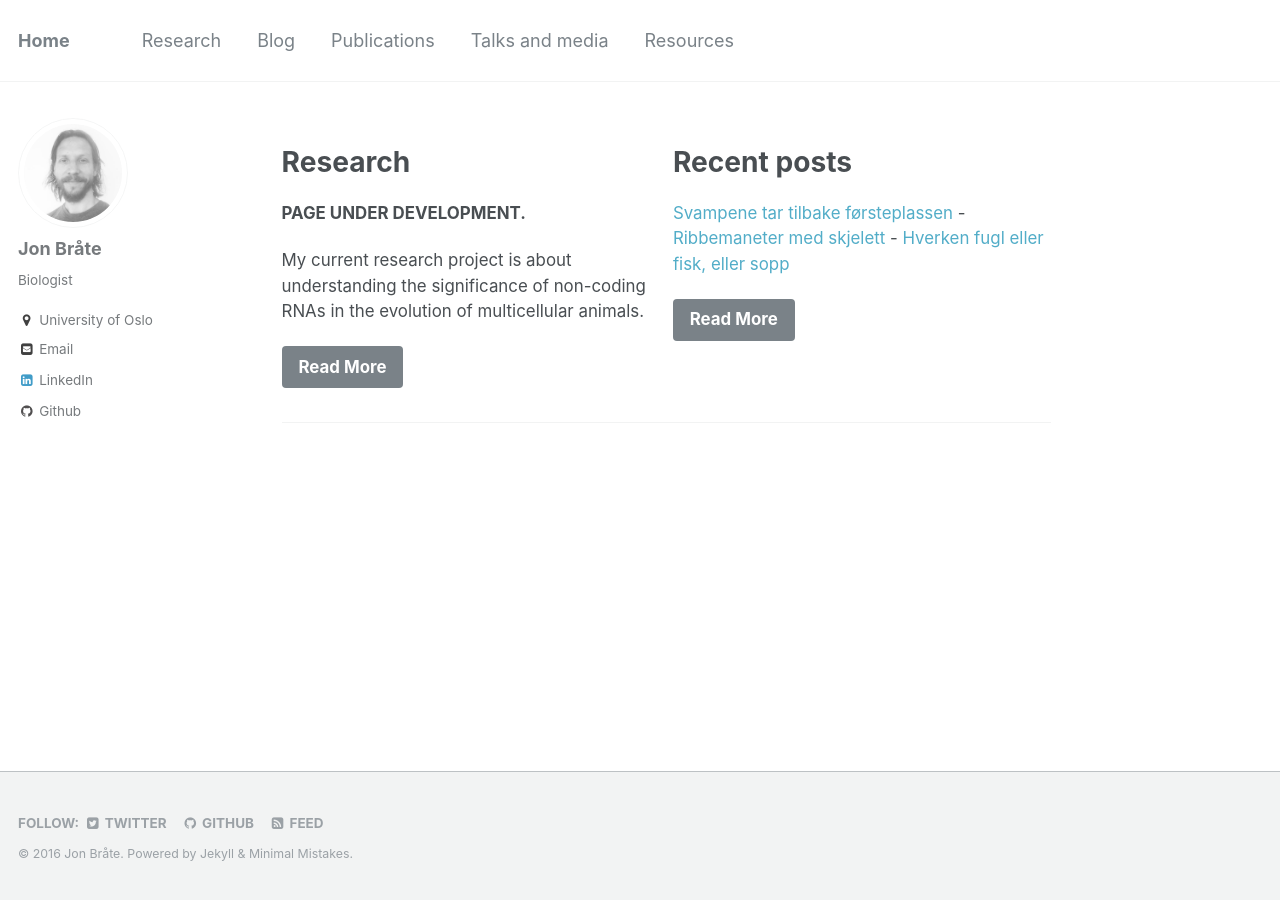
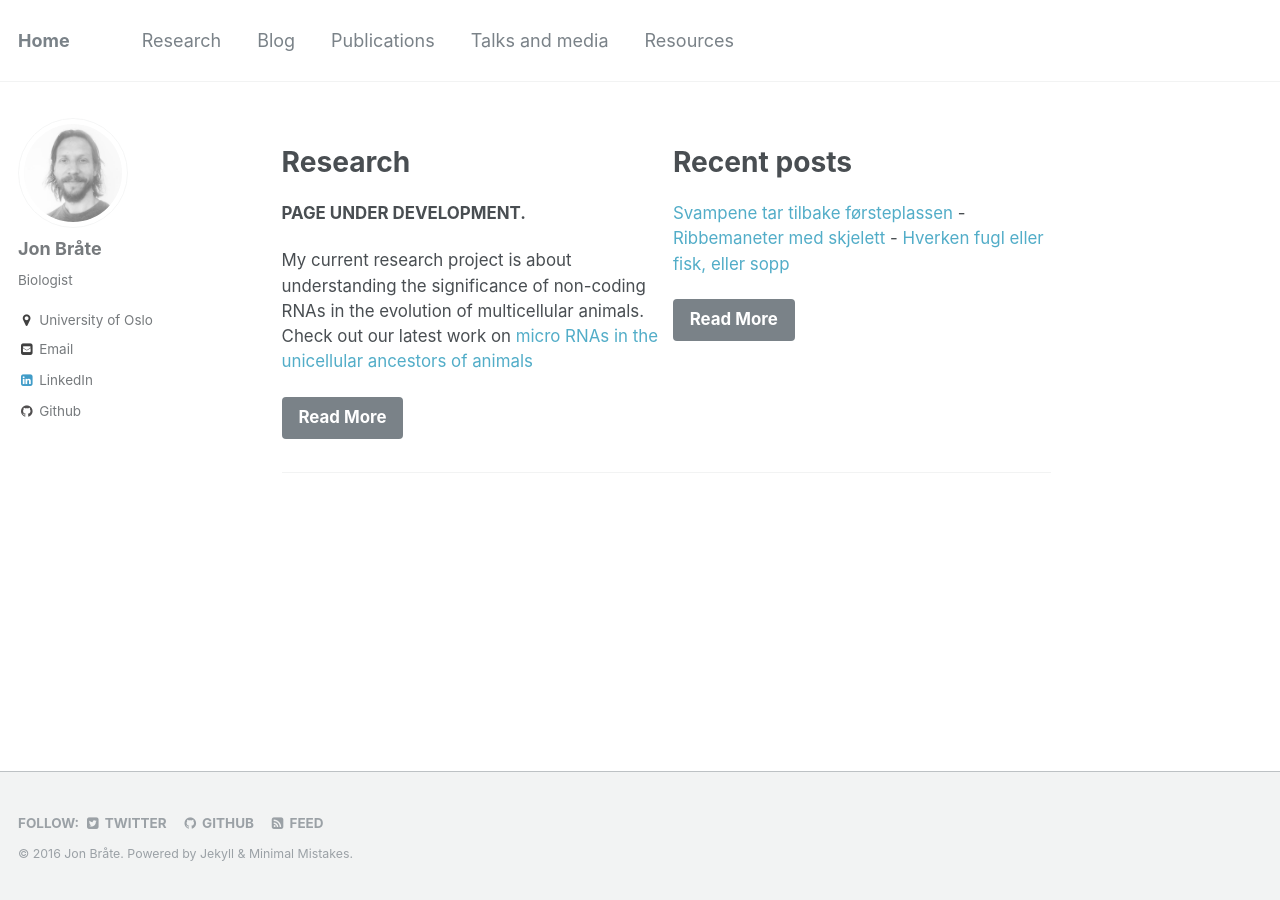
Before and after one commit to pjpaulpj/jonbra.github.io, a Jekyll site: the page built from index.md, in a window 1280 px wide. Built offline with Jekyll 4.4.1, drawn with Linux system fonts in a browser that asks for light colours.

Commit message:
Update index.md

```diff
--- a/index.md
+++ b/index.md
@@ -7,7 +7,9 @@ feature_row:
     excerpt: "**PAGE UNDER DEVELOPMENT.**
 
 
-My current research project is about understanding the significance of non-coding RNAs in the evolution of multicellular animals."
+My current research project is about understanding the significance of non-coding RNAs in the evolution of multicellular animals.
+
+Check out our latest work on [micro RNAs in the unicellular ancestors of animals](http://biorxiv.org/content/early/2016/10/01/076190)"
     url: "/research/"
     btn_label: "Read More"
   - title: "Recent posts"
```
